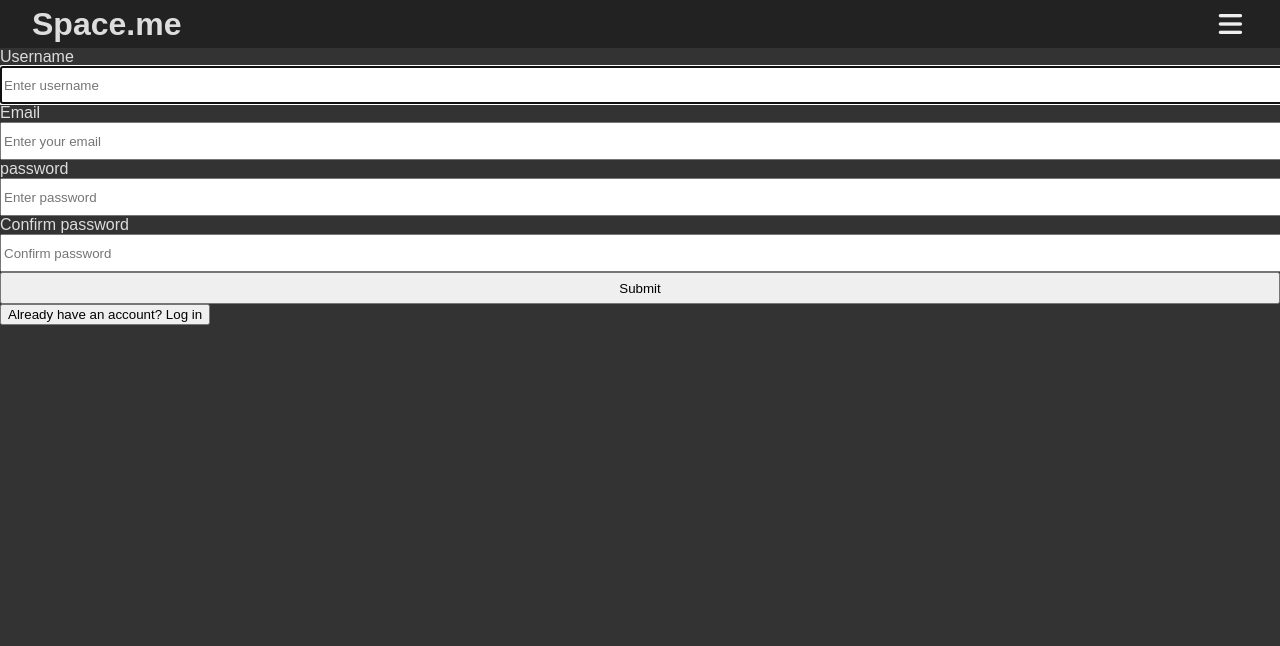
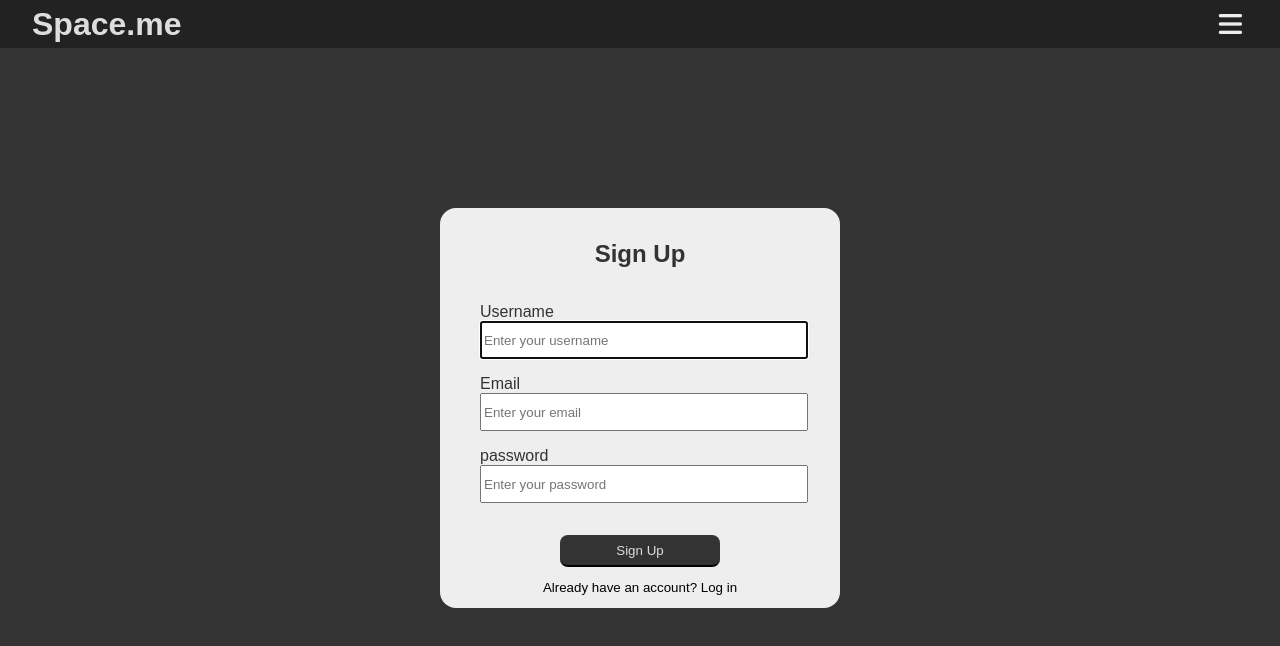
Before and after one commit to space-me/space.me, a React app: page /signup in a window 1280 px wide. Shown: the top 646 px of the page. Built offline with nearby package versions, Linux system fonts and the light colour scheme.

Commit message:
fixed merge conflict

```diff
--- a/client/Containers/Signup.jsx
+++ b/client/Containers/Signup.jsx
@@ -13,52 +13,56 @@ function Signup() {
 		}
 	};
 	return (
-    <div id='signup-container'>
+		<div className="form-container">
+			<div className="login-container">
+				<h2>Sign Up</h2>
 				<form
-        name='signup'
-        action='/user/signup'
-        method='POST'
+					className="login-form"
+					name="signup"
+					action="/user/signup"
+					method="POST"
 					onSubmit={inputValidate}
 				>
-        <label for='username'>Username</label>
+					<label for="username">Username</label>
 					<input
-          type='text'
-          id='username'
-          name='username'
-          placeholder='Enter username'
+						type="text"
+						id="username"
+						name="username"
+						placeholder="Enter your username"
 						autoFocus
 						required
 					></input>
-        <label for='email'>Email</label>
+					<label for="email">Email</label>
 					<input
-          type='text'
-          id='email'
-          name='email'
-          placeholder='Enter your email'
-          pattern='[^[\w-\.]+@([\w-]+\.)+[\w-]{2,4}$]'
+						type="text"
+						id="email"
+						name="email"
+						placeholder="Enter your email"
+						pattern="[^[\w-\.]+@([\w-]+\.)+[\w-]{2,4}$]"
 						required
 					></input>
-        <label for='password'>password</label>
+					<label for="password">password</label>
 					<input
-          type='text'
-          id='password'
-          name='password'
-          placeholder='Enter password'
+						type="text"
+						id="password"
+						name="password"
+						placeholder="Enter your password"
 						required
 					></input>
-        <label for='password'>Confirm password</label>
-        <input
-          type='text'
-          id='confirmpassword'
-          name='confirmpassword'
-          placeholder='Confirm password'
-          required
-        ></input>
-        <input type='submit' placeholder='Sign Up'></input>
 				</form>
-      <button onClick={() => navigate('/login')}>
+				<div className="login-form-links">
+					<button
+						className="login-form-button"
+						type="submit"
+						placeholder="Sign Up"
+					>
+						Sign Up
+					</button>
+					<button className="form-links" onClick={() => navigate('/login')}>
 						Already have an account? Log in
 					</button>
+				</div>
+			</div>
 		</div>
 	);
 }
```
Lines whose indentation alone changed are shown as unchanged.
